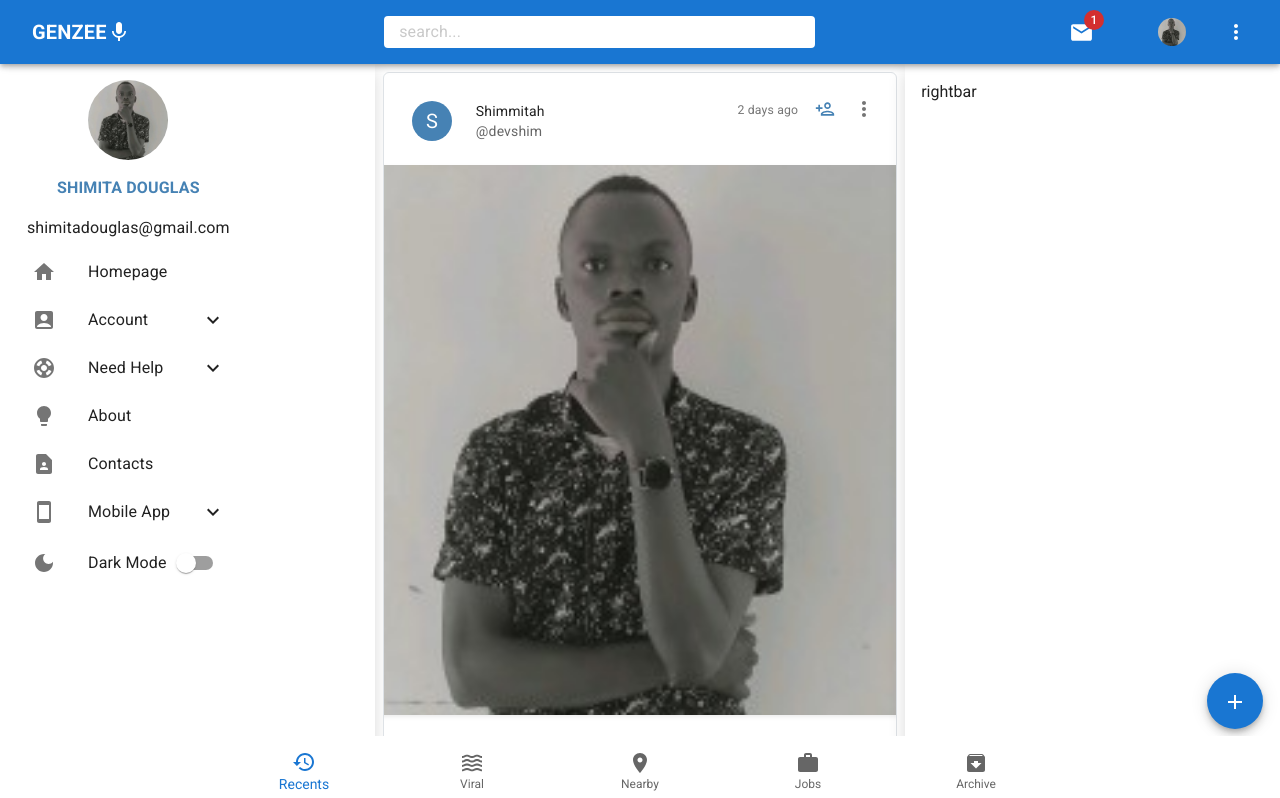
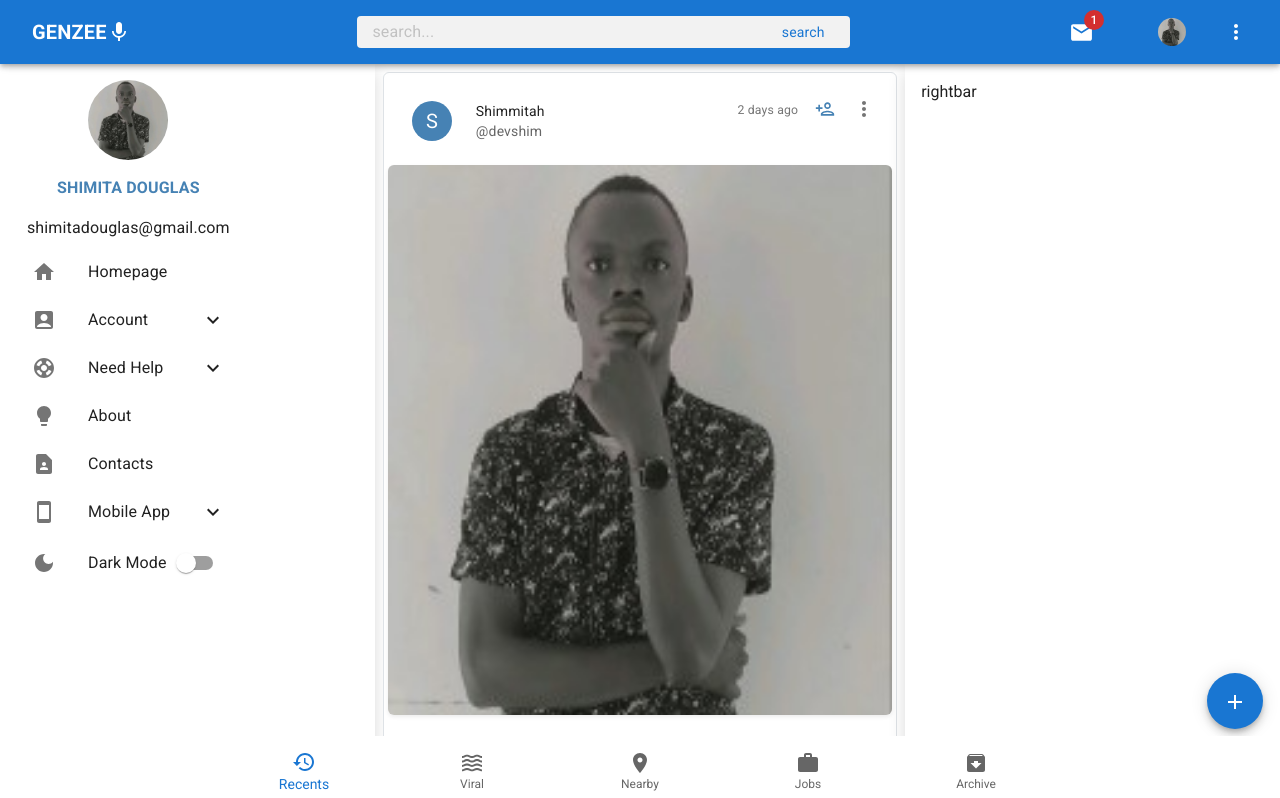
Before and after one commit to Shimmita/Genzee, a React (Create React App) app: page / in a window 1280 px wide. Shown: the top 798 px of the page. Built offline with nearby package versions, Linux system fonts and the light colour scheme.

Commit message:
implemented search bar successfully

```diff
--- a/src/components/custom/CardFeed.jsx
+++ b/src/components/custom/CardFeed.jsx
@@ -96,12 +96,16 @@ const CardFeed = () => {
                 window.screen.availWidth > 700 &&
                 window.screen.availWidth < 1000
                   ? 550
+                  : window.screen.availWidth > 1000
+                  ? 460
                   : 300,
-              minWidth:
-                window.screen.availWidth > 700 &&
-                window.screen.availWidth < 1000
-                  ? 550
-                  : 300,
+                  minHeight:
+                  window.screen.availWidth > 700 &&
+                  window.screen.availWidth < 1000
+                    ? 550
+                    : window.screen.availWidth > 1000
+                    ? 460
+                    : 300,
             }}
           />
         </Box>
--- a/src/components/navbar/Navbar.jsx
+++ b/src/components/navbar/Navbar.jsx
@@ -19,12 +19,14 @@ import {
   SearchRounded,
   Mic,
   AllInclusive,
+  Close,
 } from "@mui/icons-material";
 import {
   AppBar,
   Avatar,
   Badge,
   Box,
+  Button,
   Collapse,
   Drawer,
   IconButton,
@@ -58,17 +60,25 @@ const Navbar = ({ setMode, mode }) => {
   const [openMobileApp, setOpenMobileApp] = useState(false);
   const [openHelp, setOpenHelp] = useState(false);
 
+  const [showMobileSearch, setShowMobileSearch] = useState(false);
+
+  const handleShowMobileSearch = () => {
+    setShowMobileSearch((prev) => !prev);
+  };
+
   const GenzeeToolBar = styled(Toolbar)({
     display: "flex",
     justifyContent: "space-between",
   });
 
   const SearchBar = styled("div")(({ theme }) => ({
-    backgroundColor: "white",
+    backgroundColor: "#f2f2f2",
     padding: "0 15px",
-    marginRight: ".5rem",
+    width: "40%",
     borderRadius: theme.shape.borderRadius,
-    width: "35%",
+    [theme.breakpoints.down("sm")]: {
+      width: "100%",
+    },
   }));
 
   const IconsContainer = styled(Box)(({ theme }) => ({
@@ -99,6 +109,7 @@ const Navbar = ({ setMode, mode }) => {
   return (
     <AppBar position="sticky">
       <GenzeeToolBar>
+        {/* lg screen toolbar */}
         <LogoContent
           sx={{
             display: {
@@ -116,6 +127,8 @@ const Navbar = ({ setMode, mode }) => {
           </IconButton>
         </LogoContent>
 
+        {/* show logo content on the small devices searchIcon  not clicked */}
+        {!showMobileSearch && (
           <LogoContent
             display={"flex"}
             sx={{
@@ -132,25 +145,64 @@ const Navbar = ({ setMode, mode }) => {
             </IconButton>
             {window.screen.availWidth > 380 && <Mic />}{" "}
           </LogoContent>
+        )}
 
+        {/* visible on lg screens always */}
         {window.screen.availWidth > 500 && (
           <SearchBar>
+            <Box display={"flex"} alignItems={"center"} justifyContent={'space-between'}>
               <InputBase
                 placeholder="search..."
                 sx={{
                   color: "grey",
-                fontSize: "medium",
                 }}
               />
+              <Button>
+                <Typography variant="body2" sx={{ textTransform: "lowercase" }}>
+                  search
+                </Typography>
+              </Button>
+            </Box>
+          </SearchBar>
+        )}
+
+        {/* show search bar on small devices when necessary */}
+        {showMobileSearch && (
+          <SearchBar>
+            <Box display={"flex"} alignItems={"center"} justifyContent={'space-between'}>
+              <InputBase
+                placeholder="search..."
+                sx={{
+                  color: "grey",
+                }}
+              />
+              <Button>
+                <Typography variant="body1" sx={{ textTransform: "lowercase" }}>
+                  search
+                </Typography>
+              </Button>
+
+              <IconButton onClick={handleShowMobileSearch}>
+                <Close color="primary"/>
+              </IconButton>
+            </Box>
           </SearchBar>
         )}
 
         <IconsContainer>
           {window.screen.availWidth < 500 && (
-            <IconButton>
+            <Box>
+              {/* display when search not clicked */}
+              {!showMobileSearch && (
+                <IconButton onClick={handleShowMobileSearch}>
                   <SearchRounded style={{ color: "white" }} />
                 </IconButton>
               )}
+            </Box>
+          )}
+          {/* display when search not clicked */}
+          {!showMobileSearch && (
+            <>
               <Badge badgeContent={1} color="error">
                 <Mail sx={{ width: 25, height: 25 }} />
               </Badge>
@@ -159,8 +211,11 @@ const Navbar = ({ setMode, mode }) => {
               <IconButton onClick={(e) => setOpenMore(true)}>
                 <MoreVert style={{ color: "white" }} />
               </IconButton>
+            </>
+          )}
         </IconsContainer>
       </GenzeeToolBar>
+
       <Menu
         id="more-menu"
         aria-labelledby="more-menu"
```
Lines whose indentation alone changed are shown as unchanged.
